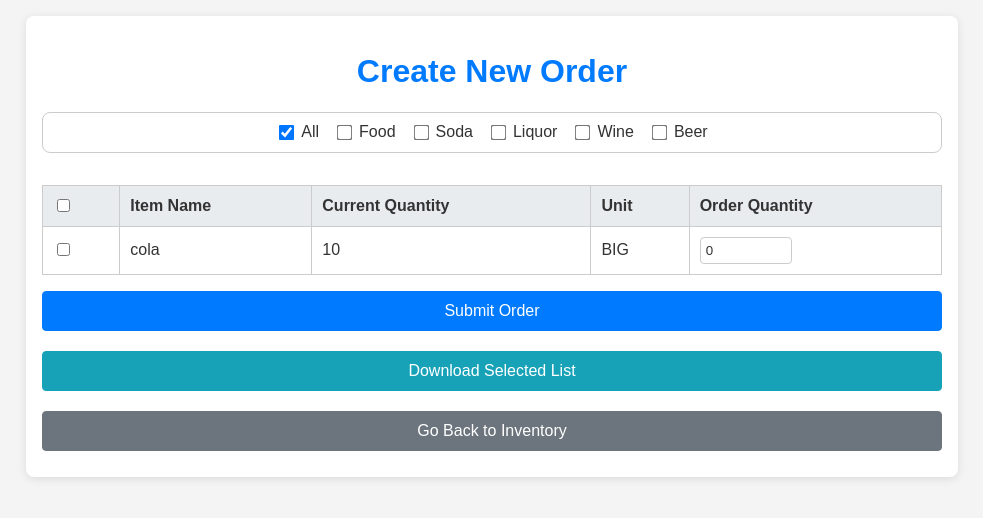
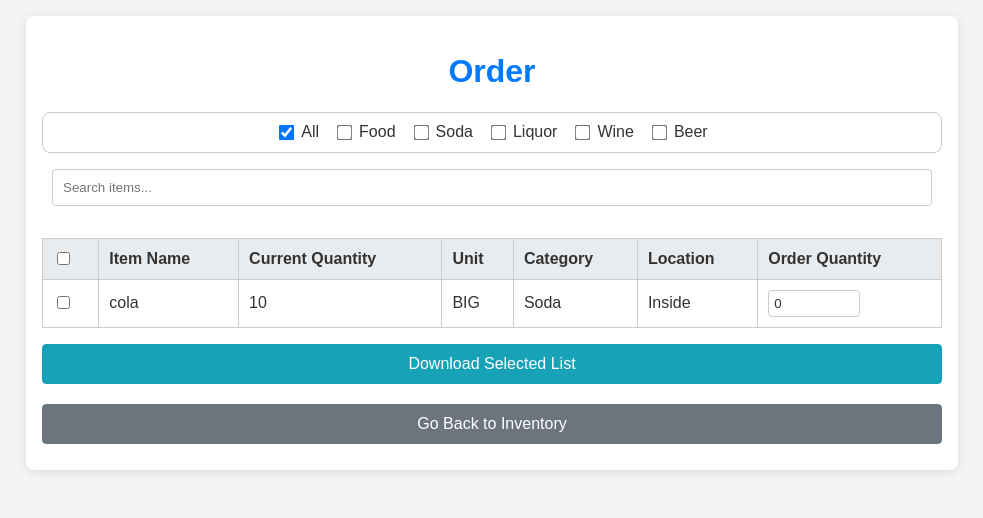
Before and after one commit to alexanderge90/StockManagerApp, a Flask app: page /order_list in a window 1280 px wide. Shown: the top 518 px of the page, without its empty margins (148-1131 px from the left). Run offline with Flask 3, Linux system fonts and the light colour scheme; data comes from the database, SQL or seed files in the repository.

Commit message:
add a order html for to reoarder stock and download in to a csv

```diff
--- a/app.py
+++ b/app.py
@@ -105,23 +105,6 @@ def delete_item(item_id):
     conn.close()
     return redirect(url_for('index'))
 
-@app.route('/visualize_data')
-def visualize_data():
-    """Generates a CSV string and renders a page to visualize it."""
-    conn = get_db_connection()
-    items = conn.execute('SELECT * FROM items').fetchall()
-    conn.close()
-
-    # csv_buffer = io.StringIO()
-    # writer = csv.writer(csv_buffer)
-    # writer.writerow(['ID', 'Name', 'Quantity', 'Unit', 'Category'])
-    # for item in items:
-    #     writer.writerow([item['id'], item['name'], item['quantity'], item['unit'], item['category']])
-
-    # csv_data = csv_buffer.getvalue()
-
-    return render_template('visualize.html', items=items)
-
 @app.route('/download_csv')
 def download_csv():
     """Generates a CSV file for download."""
@@ -131,7 +114,7 @@ def download_csv():
 
     csv_buffer = io.StringIO()
     writer = csv.writer(csv_buffer)
-    writer.writerow(['ID', 'Name', 'Quantity', 'Unit', 'Category', 'Location'])
+    writer.writerow(['ID', 'Name', 'Quantity', 'Unit', 'Category'])
     for item in items:
         writer.writerow([item['id'], item['name'], item['quantity'], item['unit'], item['category'], item['location']])
 
@@ -151,7 +134,7 @@ def info():
 def order_list():
     """Renders the order list page with all inventory items.
 
-    The filtering and download logic for the order list is now handled
+    The filtering and download logic for this page is handled
     by JavaScript on the client side in order.html.
     """
     conn = get_db_connection()
@@ -159,27 +142,7 @@ def order_list():
     conn.close()
     return render_template('order.html', items=items, categories=CATEGORIES)
 
-@app.route('/submit_order', methods=['POST'])
-def submit_order():
-    """Handles the submitted order form."""
-    ordered_items = {}
-    for key, value in request.form.items():
-        if key.startswith('order_') and value and int(value) > 0:
-            item_id = key.split('_')[1]
-            ordered_items[item_id] = value
 
-    if ordered_items:
-        message = "Order submitted for the following items: "
-        for item_id, quantity in ordered_items.items():
-            conn = get_db_connection()
-            item = conn.execute('SELECT name, unit FROM items WHERE id = ?', (item_id,)).fetchone()
-            conn.close()
-            message += f"{item['name']} ({quantity} {item['unit']}), "
-        flash(message.rstrip(', '), 'success')
-    else:
-        flash("No items were ordered.", 'error')
-
-    return redirect(url_for('index'))
 
 if __name__ == '__main__':
     app.run(debug=True, host="0.0.0.0")
--- a/templates/index.html
+++ b/templates/index.html
@@ -212,9 +212,10 @@
         </div>
 
         <hr>
-        <a href="{{ url_for('visualize_data') }}" class="action-button edit-button" style="margin-bottom: 1em;">Visualize</a>
+
         <a href="{{ url_for('info') }}" class="action-button edit-button" style="margin-bottom: 1em;">Info Page</a>
-        <a href="{{ url_for('order_list') }}" class="action-button order-button" style="margin-bottom: 1em;">Create Order</a>
+        <a href="{{ url_for('order_list') }}" class="action-button order-button" style="margin-bottom: 1em;">Create Order List</a>
+
 
         <h2>Add New Item</h2>
         <form action="{{ url_for('add_item') }}" method="post" class="add-item-form">
--- a/templates/order.html
+++ b/templates/order.html
@@ -47,6 +47,17 @@
             transform: scale(1.2);
             cursor: pointer;
         }
+        .search-container {
+            margin-bottom: 1em;
+            text-align: center;
+        }
+        .search-container input {
+            width: calc(100% - 20px);
+            padding: 10px;
+            border: 1px solid #ccc;
+            border-radius: 4px;
+            box-sizing: border-box;
+        }
         .table-container {
             overflow-x: auto;
             -webkit-overflow-scrolling: touch;
@@ -54,7 +65,7 @@
         table {
             width: 100%;
             border-collapse: collapse;
-            min-width: 600px;
+            min-width: 700px; /* Increased min-width to accommodate new column */
             margin-top: 1em;
             background-color: #ffffff;
         }
@@ -94,12 +105,12 @@
             gap: 10px;
             margin-top: 1em;
         }
-        .submit-button {
+        .submit-button { /* This style is unused as per request */
             background-color: #007bff;
             color: white;
             border-color: #007bff;
         }
-        .submit-button:hover {
+        .submit-button:hover { /* This style is unused as per request */
             background-color: #0069d9;
             border-color: #0062cc;
         }
@@ -125,7 +136,7 @@
 </head>
 <body>
     <main>
-        <h1>Create New Order</h1>
+        <h1>Order</h1>
 
         <div class="filter-container">
             {% for category in categories %}
@@ -136,7 +147,11 @@
             {% endfor %}
         </div>
 
-        <form action="{{ url_for('submit_order') }}" method="post">
+        <div class="search-container">
+            <input type="text" id="search-input" placeholder="Search items...">
+        </div>
+
+        <form> <!-- Form without action as submit is removed -->
             <div class="table-container">
                 <table>
                     <thead>
@@ -145,16 +160,20 @@
                             <th>Item Name</th>
                             <th>Current Quantity</th>
                             <th>Unit</th>
+                            <th>Category</th>
+                            <th>Location</th> <!-- New column header -->
                             <th>Order Quantity</th>
                         </tr>
                     </thead>
                     <tbody>
                         {% for item in items %}
-                        <tr class="item-row" data-item-id="{{ item.id }}" data-item-name="{{ item.name }}" data-item-quantity="{{ item.quantity }}" data-item-unit="{{ item.unit }}" data-item-category="{{ item.category }}">
+                        <tr class="item-row" data-item-id="{{ item.id }}" data-item-name="{{ item.name }}" data-item-quantity="{{ item.quantity }}" data-item-unit="{{ item.unit }}" data-item-category="{{ item.category }}" data-item-location="{{ item.location }}">
                             <td><input type="checkbox" class="item-checkbox" name="select-item" value="{{ item.id }}"></td>
                             <td>{{ item.name }}</td>
                             <td>{{ item.quantity }}</td>
                             <td>{{ item.unit }}</td>
+                            <td>{{ item.category }}</td><!-- Display item category -->
+                            <td>{{ item.location }}</td>
                             <td><input type="number" name="order_{{ item.id }}" min="0" value="0"></td>
                         </tr>
                         {% endfor %}
@@ -163,7 +182,6 @@
             </div>
 
             <div class="action-button-group">
-                <button type="submit" class="action-button submit-button">Submit Order</button>
                 <button type="button" id="download-button" class="action-button download-button">Download Selected List</button>
                 <a href="{{ url_for('index') }}" class="action-button back-button">Go Back to Inventory</a>
             </div>
@@ -176,6 +194,7 @@
         const downloadButton = document.getElementById('download-button');
         const categoryCheckboxes = document.querySelectorAll('input[name="category-filter"]');
         const allItems = document.querySelectorAll('.item-row');
+        const searchInput = document.getElementById('search-input');
 
         // Function to handle "Select All" checkbox
         selectAllCheckbox.addEventListener('change', () => {
@@ -186,41 +205,69 @@
             });
         });
 
-        // Function to filter items based on category checkboxes
+        // Function to filter items based on category checkboxes and search input
         function filterItems() {
             const checkedCategories = Array.from(categoryCheckboxes)
                 .filter(checkbox => checkbox.checked)
                 .map(checkbox => checkbox.value);
 
-            if (checkedCategories.length === 0 || checkedCategories.includes('All')) {
-                allItems.forEach(row => row.style.display = '');
-            } else {
+            // If "All" is checked, or no specific categories are checked, treat as "All"
+            const effectiveCategories = (checkedCategories.length === 0 || checkedCategories.includes('All'))
+                ? Array.from(categoryCheckboxes).map(cb => cb.value).filter(val => val !== 'All') // Include all actual categories
+                : checkedCategories;
+
+            const searchTerm = searchInput.value.toLowerCase();
+
             allItems.forEach(row => {
-                    const itemCategory = row.dataset.category;
-                    if (checkedCategories.includes(itemCategory)) {
+                const itemLocation = row.dataset.itemLocation.toLowerCase();
+                const itemCategory = row.dataset.itemCategory;
+                const itemName = row.dataset.itemName.toLowerCase();
+                const itemQuantity = row.dataset.itemQuantity.toLowerCase();
+                const itemUnit = row.dataset.itemUnit.toLowerCase();
+
+                const matchesCategory = effectiveCategories.includes(itemCategory);
+                const matchesSearch = (
+                    itemName.includes(searchTerm) ||
+                    itemQuantity.includes(searchTerm) ||
+                    itemUnit.includes(searchTerm) ||
+                    itemCategory.includes(searchTerm)||
+                    itemLocation.includes(searchTerm)
+                );
+
+                if (matchesCategory && matchesSearch) {
                     row.style.display = '';
                 } else {
                     row.style.display = 'none';
                 }
             });
         }
-        }
 
         // Event listeners for category filters
         categoryCheckboxes.forEach(checkbox => {
             if (checkbox.value === 'All') {
-                checkbox.checked = true;
+                checkbox.checked = true; // "All" is checked by default
             }
             checkbox.addEventListener('change', () => {
                 if (checkbox.value === 'All' && checkbox.checked) {
-                    categoryCheckboxes.forEach(cb => cb.checked = cb.value === 'All');
-                } else if (checkbox.checked) {
+                    // If "All" is checked, uncheck others
+                    categoryCheckboxes.forEach(cb => {
+                        if (cb.value !== 'All') cb.checked = false;
+                    });
+                } else if (checkbox.value !== 'All' && checkbox.checked) {
+                    // If any other category is checked, uncheck "All"
                     const allCheckbox = document.querySelector('input[value="All"]');
                     if (allCheckbox) allCheckbox.checked = false;
+                } else if (!checkbox.checked && Array.from(categoryCheckboxes).filter(cb => cb.checked && cb.value !== 'All').length === 0) {
+                    // If no categories are checked, check "All"
+                    const allCheckbox = document.querySelector('input[value="All"]');
+                    if (allCheckbox) allCheckbox.checked = true;
                 }
                 filterItems();
             });
         });
+
+        // Event listener for search input
+        searchInput.addEventListener('keyup', filterItems);
 
         // Function to handle download button click
         downloadButton.addEventListener('click', () => {
@@ -235,15 +282,17 @@
 
             // Create CSV header
             let csvContent = "data:text/csv;charset=utf-8,";
-            csvContent += "Item Name,Current Quantity,Unit,Order Quantity\n";
+            csvContent += "Item Name,Current Quantity,Unit,Category,Order Quantity\n"; // Added Category to header
 
             // Add selected item data to CSV content
             checkedItems.forEach(row => {
                 const name = row.dataset.itemName;
                 const currentQuantity = row.dataset.itemQuantity;
                 const unit = row.dataset.itemUnit;
-                const orderQuantity = row.querySelector('input[type="number"]').value;
-                csvContent += `${name},${currentQuantity},${unit},${orderQuantity}\n`;
+                const category = row.dataset.itemCategory; // Get category data
+                const location = row.dataset.itemLocation;
+                const orderQuantity = row.querySelector('input[name^="order_"]').value;
+                csvContent += `${name},${currentQuantity},${unit},${category},${orderQuantity}\n`; // Added Category to row data
             });
 
             // Create a temporary link and trigger download
```
Also changed, not shown: templates/visualize.html (deleted, +0 -110 lines). Lines whose indentation alone changed are shown as unchanged.
